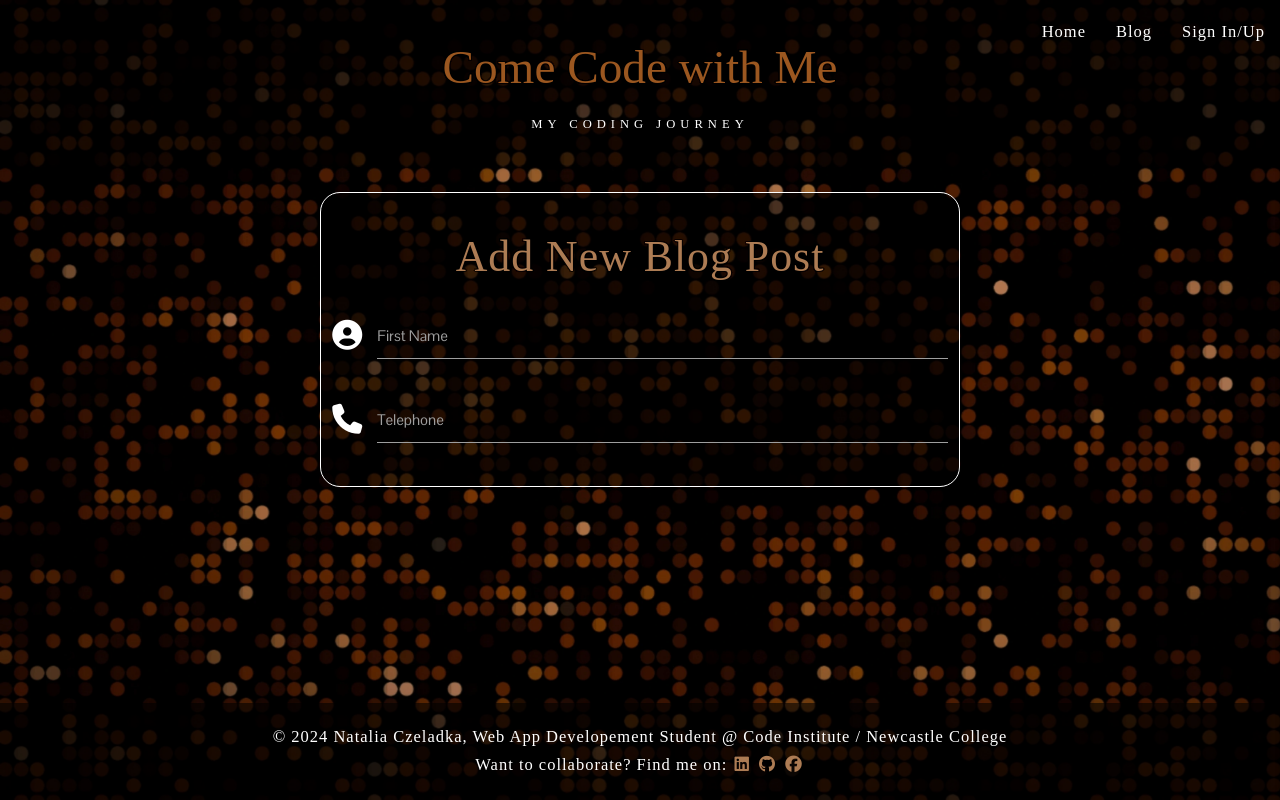
After one commit to NataliaCzeladka/come-code-with-me, a Flask app: page /add_blog_post in a window 1280 px wide. The commit adds this page. Run offline with Flask 2, Linux system fonts and the light colour scheme; some libraries are stand-ins or nearby versions; some web fonts are replaced.

Commit message:
Create add_blog_post template

```diff
--- a/app.py
+++ b/app.py
@@ -103,6 +103,12 @@ def sign_out():
     return redirect(url_for("sign_in"))
 
 
+@app.route("/add_blog_post")
+def add_blog_post():
+    return render_template("add_blog_post.html")
+
+
+
 if __name__ == "__main__":
     app.run(host=os.environ.get("IP"),
             port=int(os.environ.get("PORT")),
--- /dev/null
+++ b/templates/add_blog_post.html
@@ -0,0 +1,22 @@
+{% extends "base.html" %}
+{% block content %}
+
+    <div class="row">
+        <form class="col s12 m8 l6 offset-l3 black-transparent form-outer" method="POST" action="">
+            <h3 class="center-align form-title">Add New Blog Post</h3>
+            <div class="row">
+                <div class="input-field col s12">
+                    <i class="fas fa-user-circle prefix"></i>
+                    <input id="icon_prefix" type="text" class="validate">
+                    <label for="icon_prefix">First Name</label>
+                </div>
+                <div class="input-field col s12">
+                    <i class="fas fa-phone prefix"></i>
+                    <input id="icon_telephone" type="tel" class="validate">
+                    <label for="icon_telephone">Telephone</label>
+                </div>
+            </div>
+        </form>
+    </div>
+
+{% endblock %}
--- a/templates/sign_in.html
+++ b/templates/sign_in.html
@@ -6,7 +6,11 @@
         <form class="col s12 m8 l6 offset-l3" method="POST" action="{{ url_for('sign_in') }}">
             <div class="card-panel black-transparent form-outer">
                 <h3 class="center-align form-title">Sign in to your User Account</h3>
-                <h6 class="center-align form-title">Don't have an account? Please, <a href="{{ url_for('sign_up')}}" class="internal-link" aria-label="It opens Sign Up page"><i class="fa-solid fa-arrow-right-to-bracket"></i> sign up</a>.</h6>
+                <h6 class="center-align form-title">Don't have an account? Please,
+                    <a href="{{ url_for('sign_up')}}" class="internal-link" aria-label="It opens Sign Up page">
+                        <i class="fa-solid fa-arrow-right-to-bracket"></i> sign up
+                    </a>.
+                </h6>
                 <!-- username -->
                 <div class="row">
 					<div class="input-field col s12">
```
Also changed, not shown: templates/blog_posts.html (+9 -2 lines).
